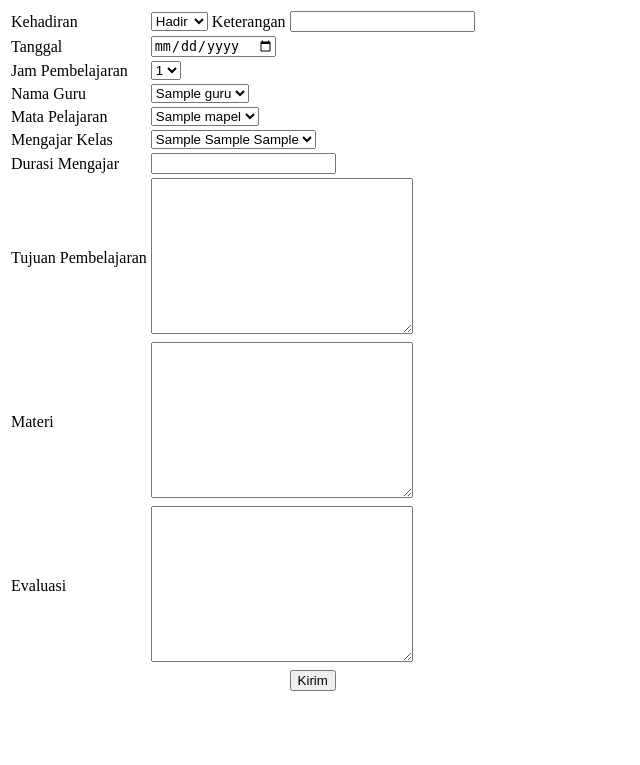
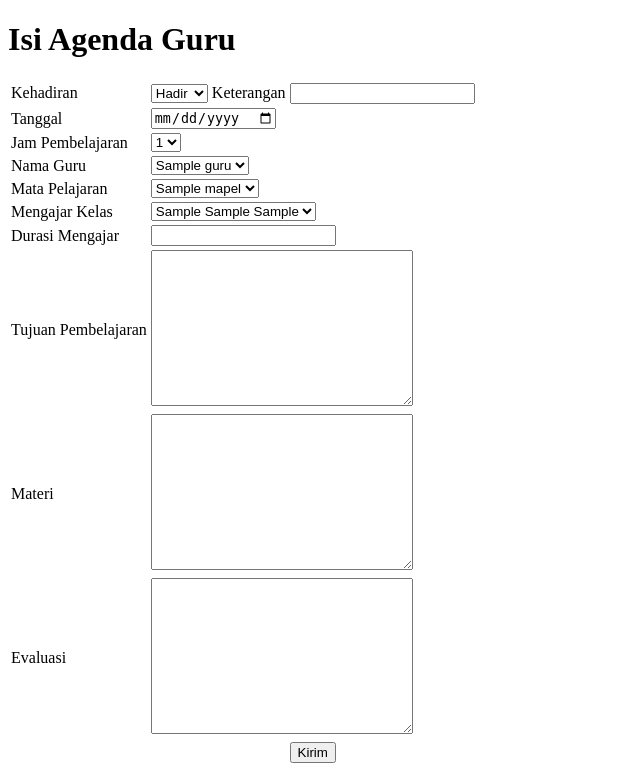
Before and after one commit to irfanmhdk/agenda, a PHP site: page /agenda_guru.php in a window 1280 px wide. Shown: the top 765 px of the page, without its empty margins (0-640 px from the left). Run offline with PHP 8.4, Linux system fonts and the light colour scheme; tables that the repository leaves empty or names only in its code hold one stand-in row (values such as "Sample post").

Commit message:
update_agenda

```diff
--- a/agenda/agenda_guru.php
+++ b/agenda/agenda_guru.php
@@ -11,6 +11,7 @@ $proses = mysqli_query($Conn, $sql);
     <title>Agenda Siswa & Guru</title>
 </head>
 <body>
+    <h1>Isi Agenda Guru</h1>
     <form action="simpan_agenda">
         <table>
             <tr>
--- a/agenda/koneksi.php
+++ b/agenda/koneksi.php
@@ -5,5 +5,4 @@
     $db = "db_agenda";
 
     $Conn = new mysqli($localhost, $user, $pw, $db);
-
 ?>
```
